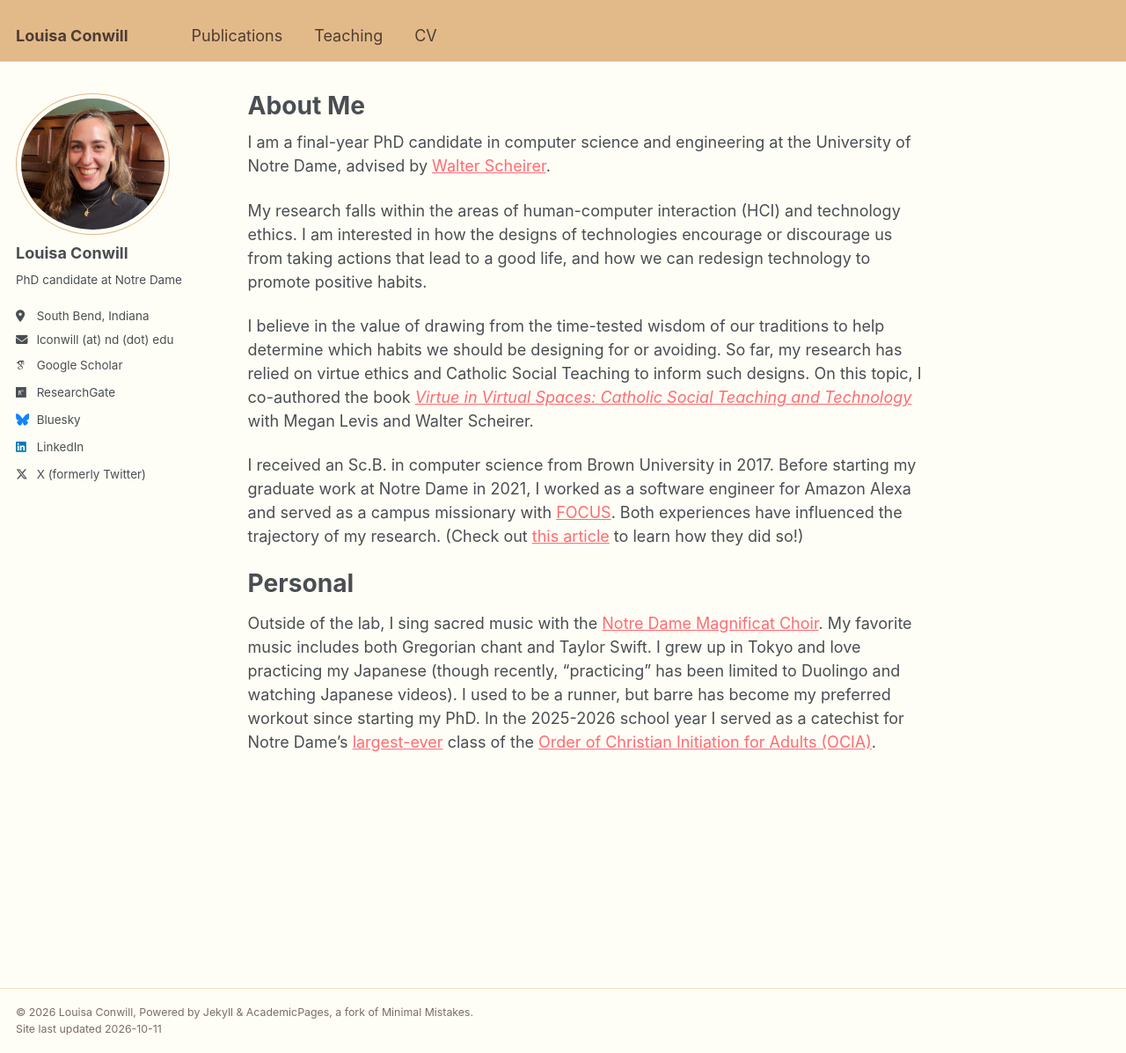
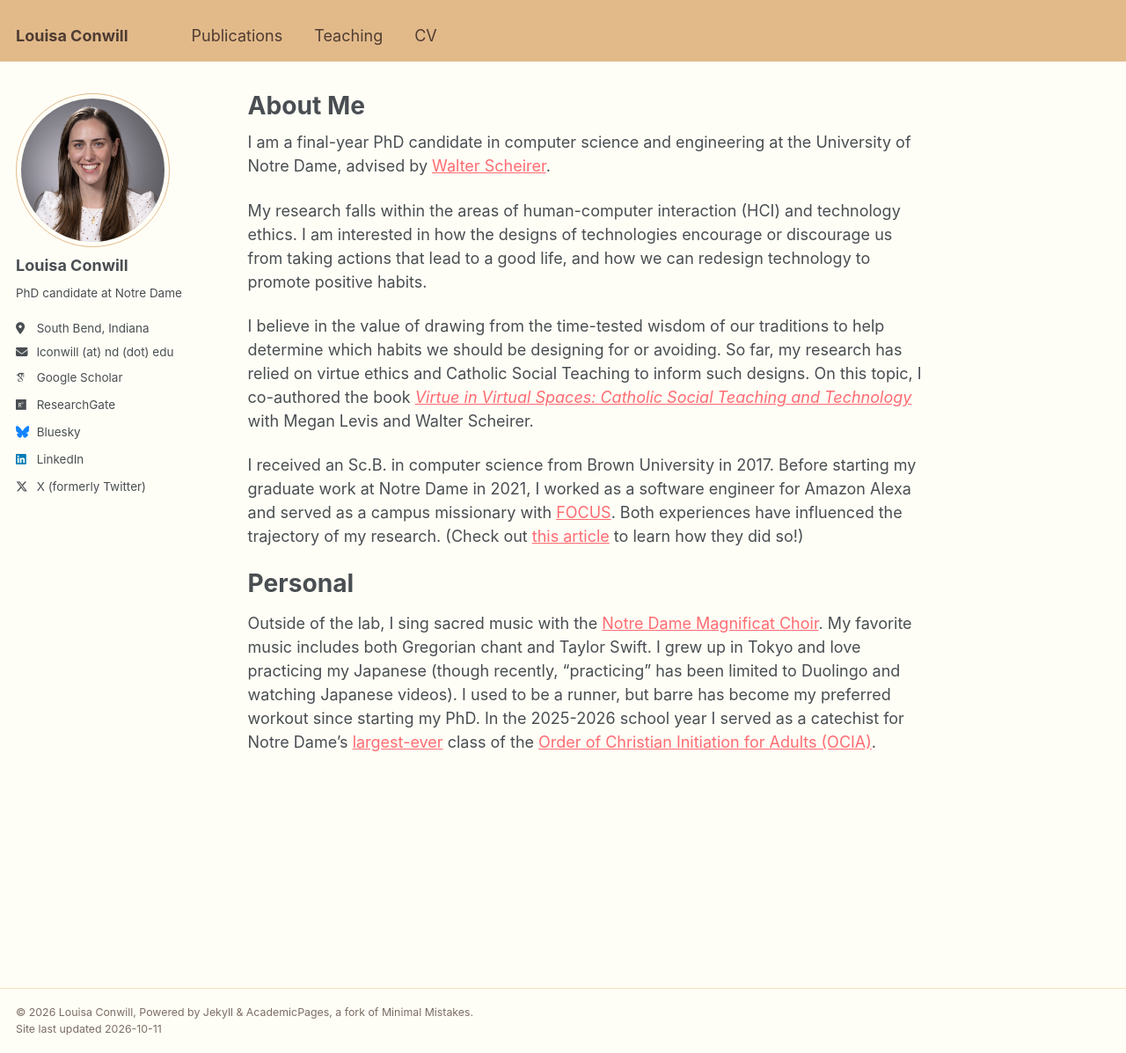
Before and after one commit to louisaconwill/louisaconwill.github.io, a Jekyll site: the page built from _pages/about.md, in a window 1280 px wide and 1197 px high. Shown: the whole window at 88% size. Built offline with Jekyll 4.4.1, drawn with Linux system fonts in a browser that asks for light colours; some web fonts are replaced.

Commit message:
Update profile pic

```diff
--- a/_config.yml
+++ b/_config.yml
@@ -21,7 +21,7 @@ repository               : "louisaconwill/louisaconwill.github.io"
 #               Additional customization can be done by editing /_includes/author-profile.html
 author:
   # Biographic information
-  avatar           : "profile.png"
+  avatar           : "Louisa_Conwill.jpg"
   name             : "Louisa Conwill"
   pronouns         : # example: "she/her"
   bio              : "PhD candidate at Notre Dame"
```
Also changed, not shown: images/Louisa_Conwill.jpg (added).
